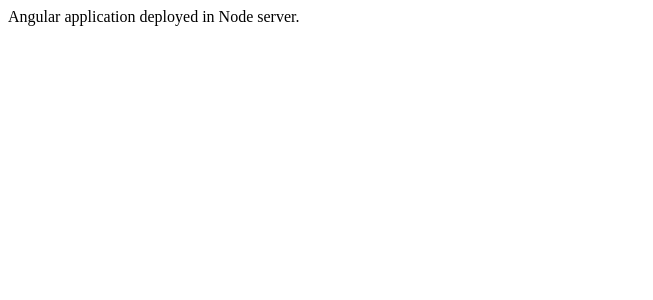
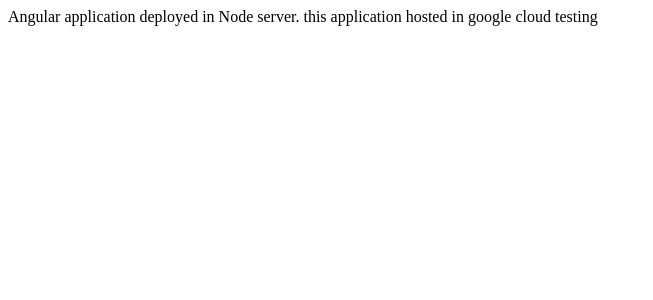
Before and after one commit to sivagurut/angular-gcp, an Angular app: page / in a window 1280 px wide. Shown: the top 300 px of the page, without its empty margins (0-653 px from the left). Built offline with nearby package versions, Linux system fonts and the light colour scheme.

Commit message:
build changes

```diff
--- a/src/app/app.component.html
+++ b/src/app/app.component.html
@@ -1,4 +1,4 @@
 
 <div class="container-fluid">
-   Angular application deployed in Node server.
+   Angular application deployed in Node server. this application hosted in google cloud testing
 </div>
```
